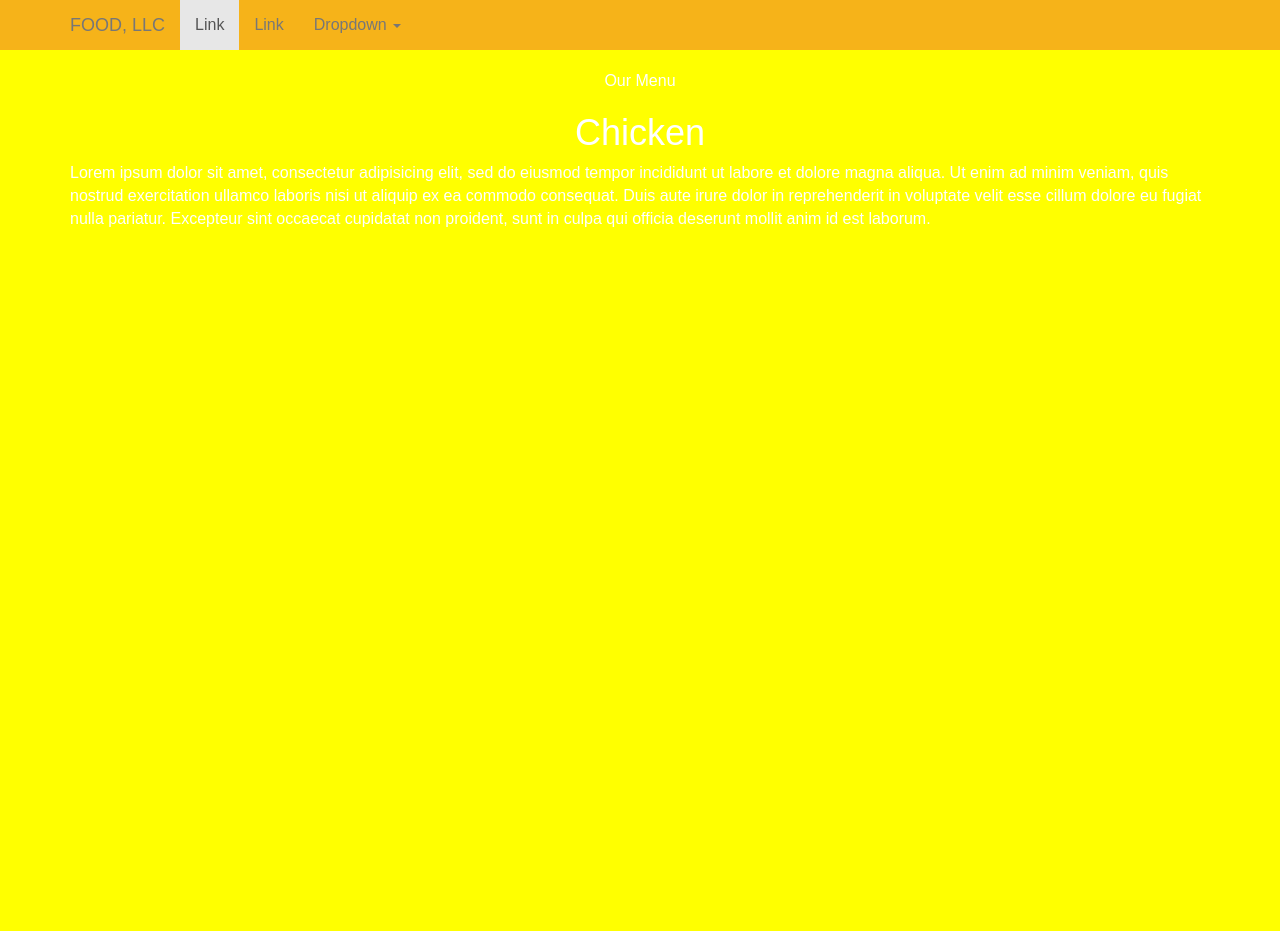
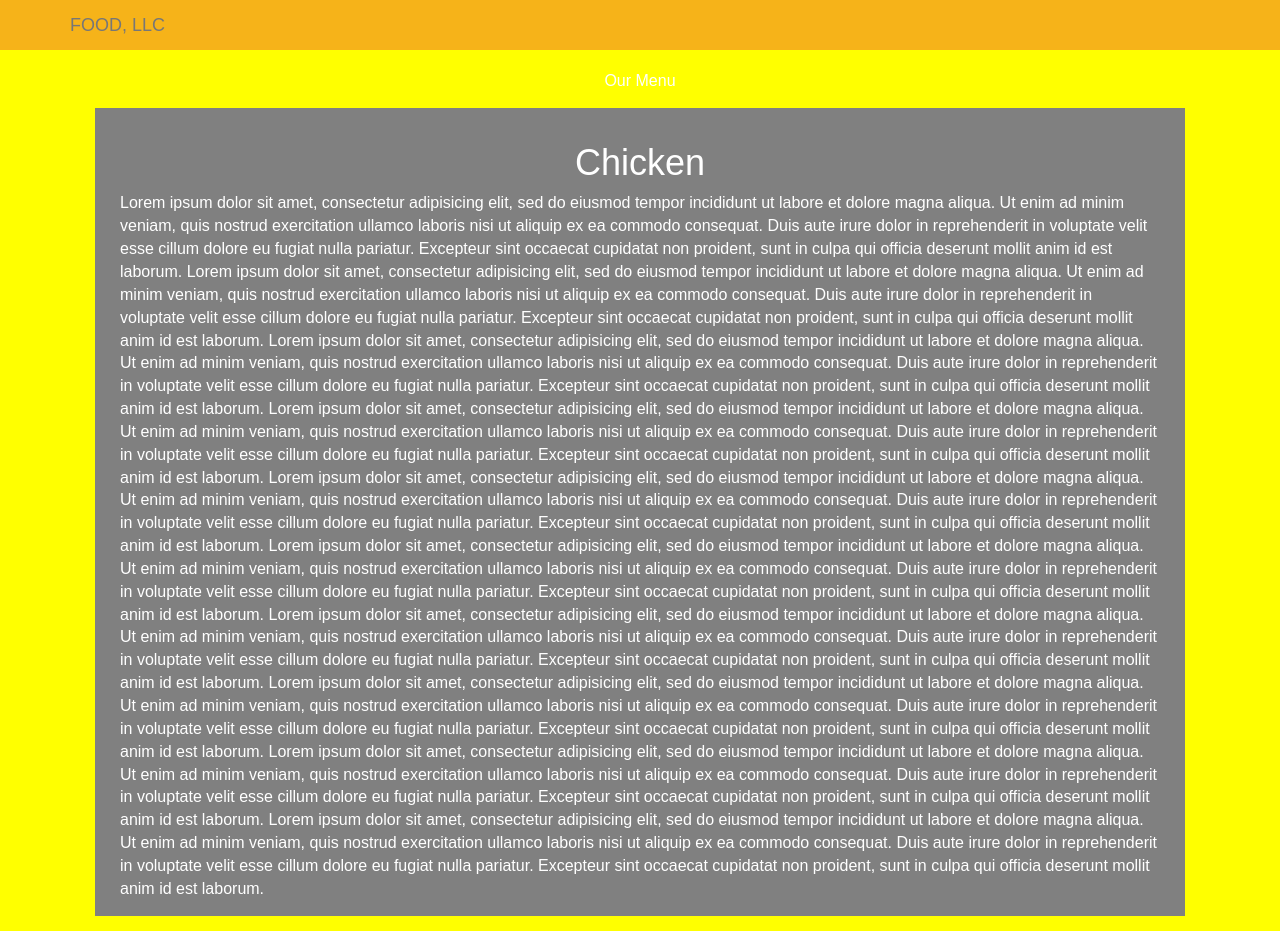
Before and after one commit to xoro11/Supreme-Web, a plain HTML site: page week3/index.html in a window 1280 px wide. Before the commit the page ends 800 px from the top, so only its background shows below. Drawn offline with nearby package versions, Linux system fonts and the light colour scheme; a script that the page names is missing.

Commit message:
bs aise hi :p

```diff
--- a/week3/css/style.css
+++ b/week3/css/style.css
@@ -37,3 +37,19 @@ body {
 #nav-list a span {
 	font-size: 1.8em;
 }
+
+#navbrand {
+	text-align: center;
+}
+
+#d2 {
+	background-color: gray;
+	padding: 15px 25px 15px 25px;
+	margin: 15px 25px 15px 25px;
+}
+
+@media (max-width: 767) {
+	#main-content {
+		padding:15px 15px 15px 15px;
+	}
+}
--- a/week3/index.html
+++ b/week3/index.html
@@ -27,27 +27,20 @@
 
     <!-- Collect the nav links, forms, and other content for toggling -->
     <div class="collapse navbar-collapse" id="bs-example-navbar-collapse-1">
-      <ul class="nav navbar-nav">
-        <li class="active"><a href="#">Link <span class="sr-only">(current)</span></a></li>
-        <li><a href="#">Link</a></li>
-        <li class="dropdown">
-          <a href="#" class="dropdown-toggle" data-toggle="dropdown" role="button" aria-haspopup="true" aria-expanded="false">Dropdown <span class="caret"></span></a>
-          <ul class="dropdown-menu">
-            <li><a href="#">Action</a></li>
-            <li><a href="#">Another action</a></li>
-            <li><a href="#">Something else here</a></li>
-            <li role="separator" class="divider"></li>
-            <li><a href="#">Separated link</a></li>
-            <li role="separator" class="divider"></li>
-            <li><a href="#">One more separated link</a></li>
-          </ul>
+      <ul id="navbrand" class="visible-xs nav navbar-nav">
+        <li class="active"><a href="#">Chicken <span class="sr-only">(current)</span></a>
+        </li>
+        <li>
+          <a href="#">Beef</a>
+        </li>
+        <li>
+        	<a href="#">Sushi</a>
         </li>
       </ul>
     </div><!-- /.navbar-collapse -->
 
 
 
-  		</div>
   	</div>
 
   	</nav>
@@ -56,9 +49,54 @@
   <div id="main-content" class="container d1">
   	<p class="text-center">Our Menu</p>
 
-  	<div class="d2">
+  	<div id="d2">
   		<h1 class="text-center">Chicken</h1>
   		Lorem ipsum dolor sit amet, consectetur adipisicing elit, sed do eiusmod
+  		tempor incididunt ut labore et dolore magna aliqua. Ut enim ad minim veniam,
+  		quis nostrud exercitation ullamco laboris nisi ut aliquip ex ea commodo
+  		consequat. Duis aute irure dolor in reprehenderit in voluptate velit esse
+  		cillum dolore eu fugiat nulla pariatur. Excepteur sint occaecat cupidatat non
+  		proident, sunt in culpa qui officia deserunt mollit anim id est laborum. Lorem ipsum dolor sit amet, consectetur adipisicing elit, sed do eiusmod
+  		tempor incididunt ut labore et dolore magna aliqua. Ut enim ad minim veniam,
+  		quis nostrud exercitation ullamco laboris nisi ut aliquip ex ea commodo
+  		consequat. Duis aute irure dolor in reprehenderit in voluptate velit esse
+  		cillum dolore eu fugiat nulla pariatur. Excepteur sint occaecat cupidatat non
+  		proident, sunt in culpa qui officia deserunt mollit anim id est laborum. Lorem ipsum dolor sit amet, consectetur adipisicing elit, sed do eiusmod
+  		tempor incididunt ut labore et dolore magna aliqua. Ut enim ad minim veniam,
+  		quis nostrud exercitation ullamco laboris nisi ut aliquip ex ea commodo
+  		consequat. Duis aute irure dolor in reprehenderit in voluptate velit esse
+  		cillum dolore eu fugiat nulla pariatur. Excepteur sint occaecat cupidatat non
+  		proident, sunt in culpa qui officia deserunt mollit anim id est laborum. Lorem ipsum dolor sit amet, consectetur adipisicing elit, sed do eiusmod
+  		tempor incididunt ut labore et dolore magna aliqua. Ut enim ad minim veniam,
+  		quis nostrud exercitation ullamco laboris nisi ut aliquip ex ea commodo
+  		consequat. Duis aute irure dolor in reprehenderit in voluptate velit esse
+  		cillum dolore eu fugiat nulla pariatur. Excepteur sint occaecat cupidatat non
+  		proident, sunt in culpa qui officia deserunt mollit anim id est laborum. Lorem ipsum dolor sit amet, consectetur adipisicing elit, sed do eiusmod
+  		tempor incididunt ut labore et dolore magna aliqua. Ut enim ad minim veniam,
+  		quis nostrud exercitation ullamco laboris nisi ut aliquip ex ea commodo
+  		consequat. Duis aute irure dolor in reprehenderit in voluptate velit esse
+  		cillum dolore eu fugiat nulla pariatur. Excepteur sint occaecat cupidatat non
+  		proident, sunt in culpa qui officia deserunt mollit anim id est laborum. Lorem ipsum dolor sit amet, consectetur adipisicing elit, sed do eiusmod
+  		tempor incididunt ut labore et dolore magna aliqua. Ut enim ad minim veniam,
+  		quis nostrud exercitation ullamco laboris nisi ut aliquip ex ea commodo
+  		consequat. Duis aute irure dolor in reprehenderit in voluptate velit esse
+  		cillum dolore eu fugiat nulla pariatur. Excepteur sint occaecat cupidatat non
+  		proident, sunt in culpa qui officia deserunt mollit anim id est laborum. Lorem ipsum dolor sit amet, consectetur adipisicing elit, sed do eiusmod
+  		tempor incididunt ut labore et dolore magna aliqua. Ut enim ad minim veniam,
+  		quis nostrud exercitation ullamco laboris nisi ut aliquip ex ea commodo
+  		consequat. Duis aute irure dolor in reprehenderit in voluptate velit esse
+  		cillum dolore eu fugiat nulla pariatur. Excepteur sint occaecat cupidatat non
+  		proident, sunt in culpa qui officia deserunt mollit anim id est laborum. Lorem ipsum dolor sit amet, consectetur adipisicing elit, sed do eiusmod
+  		tempor incididunt ut labore et dolore magna aliqua. Ut enim ad minim veniam,
+  		quis nostrud exercitation ullamco laboris nisi ut aliquip ex ea commodo
+  		consequat. Duis aute irure dolor in reprehenderit in voluptate velit esse
+  		cillum dolore eu fugiat nulla pariatur. Excepteur sint occaecat cupidatat non
+  		proident, sunt in culpa qui officia deserunt mollit anim id est laborum. Lorem ipsum dolor sit amet, consectetur adipisicing elit, sed do eiusmod
+  		tempor incididunt ut labore et dolore magna aliqua. Ut enim ad minim veniam,
+  		quis nostrud exercitation ullamco laboris nisi ut aliquip ex ea commodo
+  		consequat. Duis aute irure dolor in reprehenderit in voluptate velit esse
+  		cillum dolore eu fugiat nulla pariatur. Excepteur sint occaecat cupidatat non
+  		proident, sunt in culpa qui officia deserunt mollit anim id est laborum. Lorem ipsum dolor sit amet, consectetur adipisicing elit, sed do eiusmod
   		tempor incididunt ut labore et dolore magna aliqua. Ut enim ad minim veniam,
   		quis nostrud exercitation ullamco laboris nisi ut aliquip ex ea commodo
   		consequat. Duis aute irure dolor in reprehenderit in voluptate velit esse
```
Also changed, not shown: week3/cdn.txt (added), 1 other file.
